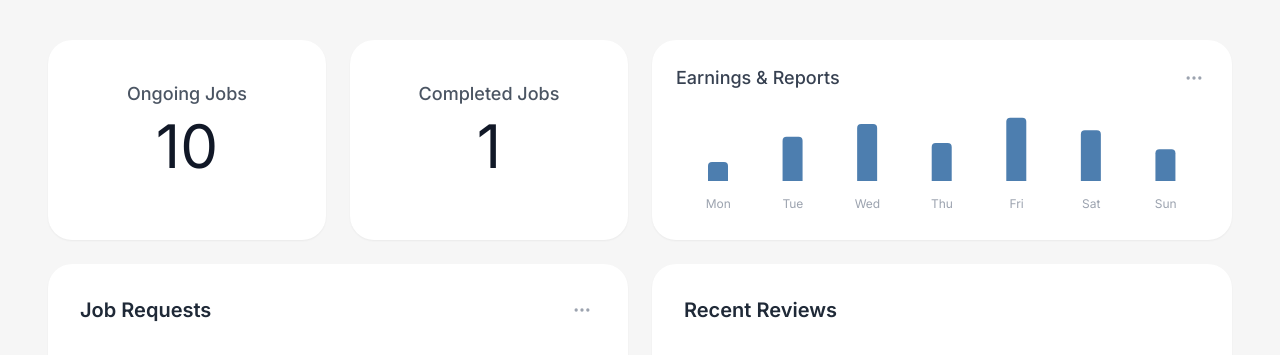
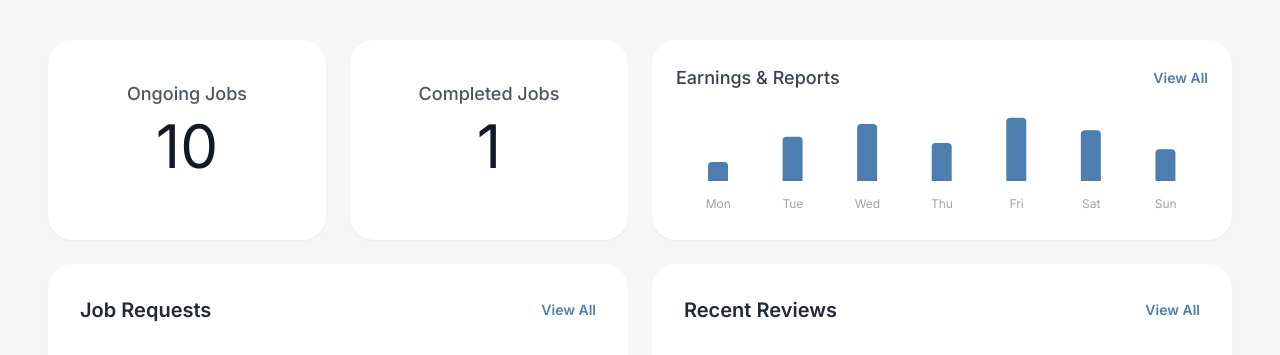
Before and after one commit to ero-s/BlueHire, a React (Vite) app in the folder frontend/: page /workerDashboard in a window 1280 px wide. Shown: the part 176-531 px from the top of the page. Built offline with nearby package versions, Linux system fonts and the light colour scheme; a web font is replaced by a local one.

Commit message:
Worker Update

```diff
--- a/frontend/src/MainPages/WorkerSide.tsx
+++ b/frontend/src/MainPages/WorkerSide.tsx
@@ -1,5 +1,10 @@
 import DashboardPage from "../Worker/pages/DashboardPage.tsx";
 import BookingJobManagementPage from "../Worker/pages/BookingJobManagementPage.tsx";
+import EarningsReportPage from "../Worker/pages/Earnings&ReportsPage.tsx";
+import JobRequestsPage from "../Worker/pages/JobRequestPage.tsx";
+import ReviewsAndRatingsPage from "../Worker/pages/Reviews&RatingsPage.tsx";
+import JobDetails from "../Worker/pages/JobDetailPage.tsx";
+
 // import "../Worker/assets/css/Worker.css";
 
 import { Routes, Route, Navigate} from "react-router-dom";
@@ -16,6 +21,14 @@ export default function WorkerSide() {
       {/* Browse available jobs */}
       <Route path="bookingJobsManagement" element={<BookingJobManagementPage />} />
 
+      <Route path="reviewsAndRatings" element={<ReviewsAndRatingsPage />} />
+
+      <Route path="earningsAndReports" element={<EarningsReportPage />} />
+
+      <Route path="jobRequests" element={<JobRequestsPage />} />
+
+      <Route path="jobDetails/:jobId" element={<JobDetails />} />
+
       {/* 404 Fallback */}
       <Route
         path="*"
--- a/frontend/src/Worker/components/DashboardMainSection.tsx
+++ b/frontend/src/Worker/components/DashboardMainSection.tsx
@@ -1,7 +1,7 @@
 import React from "react";
-import { useNavigate } from "react-router-dom"; // IMPORT THIS
+import { useNavigate } from "react-router-dom";
 import ProfilePic from "../../MainAssets/images/profile.png";
-import { Star, MoreHorizontal, CheckSquare, Square } from "lucide-react";
+import { Star, CheckSquare, Square } from "lucide-react";
 import {
   BarChart,
   Bar,
@@ -29,7 +29,7 @@ const JOB_REQUESTS = [
 ];
 
 const DashboardMainSection: React.FC = () => {
-  const navigate = useNavigate(); // HOOK INITIALIZATION
+  const navigate = useNavigate();
 
   return (
     <div className="flex flex-col gap-6">
@@ -37,9 +37,9 @@ const DashboardMainSection: React.FC = () => {
       {/* --- Top Row: Stats & Chart --- */}
       <div className="grid grid-cols-1 md:grid-cols-2 lg:grid-cols-4 gap-6">
 
-        {/* --- ONGOING JOBS CARD (Updated with Navigation) --- */}
+        {/* Ongoing Jobs */}
         <div
-          onClick={() => navigate('/bookingJobsManagement')} // NAVIGATE ACTION
+          onClick={() => navigate('/bookingJobsManagement')}
           className="bg-white p-8 rounded-3xl shadow-sm flex flex-col justify-center items-center h-[200px] hover:shadow-md transition-all cursor-pointer group border border-transparent hover:border-[#5AB3E6]"
         >
           <h3 className="text-lg text-gray-600 font-medium mb-2 group-hover:text-[#4D7EAF]">Ongoing Jobs</h3>
@@ -49,7 +49,7 @@ const DashboardMainSection: React.FC = () => {
 
         {/* Completed Jobs */}
         <div
-          onClick={() => navigate('/bookingJobsManagement')} // NAVIGATE ACTION
+          onClick={() => navigate('/bookingJobsManagement')}
           className="bg-white p-8 rounded-3xl shadow-sm flex flex-col justify-center items-center h-[200px] hover:shadow-md transition-all cursor-pointer group border border-transparent hover:border-[#5AB3E6]"
         >
           <h3 className="text-lg text-gray-600 font-medium mb-2 group-hover:text-[#4D7EAF]">Completed Jobs</h3>
@@ -61,8 +61,12 @@ const DashboardMainSection: React.FC = () => {
         <div className="bg-white p-6 rounded-3xl shadow-sm col-span-1 md:col-span-2 h-[200px] flex flex-col relative hover:shadow-md transition-shadow">
           <div className="flex justify-between items-center mb-2">
             <h3 className="text-lg text-gray-700 font-medium">Earnings & Reports</h3>
-            <button className="p-1 hover:bg-gray-100 rounded-full text-gray-400">
-               <MoreHorizontal size={20} />
+            {/* UPDATED: View All Link */}
+            <button
+              onClick={() => navigate('/earningsAndReports')} // Ensure you have this route or change to relevant route
+              className="text-sm font-semibold text-[#4D7EAF] hover:underline hover:text-[#3a628a] transition-colors"
+            >
+               View All
             </button>
           </div>
           <div className="flex-1 w-full h-full">
@@ -97,8 +101,12 @@ const DashboardMainSection: React.FC = () => {
         <div className="bg-white p-8 rounded-3xl shadow-sm hover:shadow-md transition-shadow">
           <div className="flex justify-between items-center mb-6">
             <h3 className="text-xl font-semibold text-gray-800">Job Requests</h3>
-            <button className="p-1 hover:bg-gray-100 rounded-full text-gray-400">
-               <MoreHorizontal size={20} />
+            {/* UPDATED: View All Link */}
+            <button
+              onClick={() => navigate('/jobRequests')} // Ensure you have this route
+              className="text-sm font-semibold text-[#4D7EAF] hover:underline hover:text-[#3a628a] transition-colors"
+            >
+               View All
             </button>
           </div>
 
@@ -142,7 +150,17 @@ const DashboardMainSection: React.FC = () => {
 
         {/* Recent Reviews Card */}
         <div className="bg-white p-8 rounded-3xl shadow-sm hover:shadow-md transition-shadow">
-          <h3 className="text-xl font-semibold text-gray-800 mb-8">Recent Reviews</h3>
+          {/* UPDATED: Added Flex container to align Title and View All button */}
+          <div className="flex justify-between items-center mb-8">
+            <h3 className="text-xl font-semibold text-gray-800">Recent Reviews</h3>
+            {/* UPDATED: View All Link */}
+            <button
+              onClick={() => navigate('/reviewsAndRatings')} // Ensure you have this route
+              className="text-sm font-semibold text-[#4D7EAF] hover:underline hover:text-[#3a628a] transition-colors"
+            >
+               View All
+            </button>
+          </div>
 
           <div className="flex flex-col md:flex-row gap-8">
             <div className="flex flex-col items-center md:items-start min-w-[140px] text-center md:text-left">
--- a/frontend/src/Worker/components/JobRequestTable.tsx
+++ b/frontend/src/Worker/components/JobRequestTable.tsx
@@ -25,21 +25,6 @@ const JobRequestTable: React.FC = () => {
     <div className="bg-white p-6 rounded-lg shadow-xl w-full max-w-7xl mx-auto mt-8 border border-gray-100">
       {/* Header Section */}
       <div className="flex items-center mb-6 pl-2">
-        {/* Left Arrow Icon */}
-        <svg
-          xmlns="http://www.w3.org/2000/svg"
-          width="24"
-          height="24"
-          viewBox="0 0 24 24"
-          fill="none"
-          stroke="currentColor"
-          strokeWidth="2"
-          strokeLinecap="round"
-          strokeLinejoin="round"
-          className="h-6 w-6 text-gray-700 cursor-pointer mr-3"
-        >
-          <path d="m15 18-6-6 6-6" />
-        </svg>
         <h2 className="text-2xl font-bold text-gray-800">
           Job{' '}
           <span className="text-[#26466F]">
--- a/frontend/src/Worker/pages/Earnings&ReportsPage.tsx
+++ b/frontend/src/Worker/pages/Earnings&ReportsPage.tsx
@@ -2,22 +2,32 @@ import React from 'react';
 import WorkerNavbar from "../components/WorkerNavbar";
 import Footer from '../components/WorkerFooter';
 import GraphTable from "../components/Earnings&ReportGraphTable";
-
+import { useNavigate } from 'react-router-dom';
+import { ArrowLeft } from 'lucide-react';
 // --- Component Integration ---
 
 const EarningsReportPage: React.FC = () => {
+  const navigate = useNavigate();
   return (
     // 1. Main container for the entire page
     <div className="flex flex-col min-h-screen bg-gray-50">
 
       {/* 2. Navigation Bar */}
-      <WorkerNavbar />
+      <div className="fixed top-0 w-full z-40 bg-[#F6F6F6]">
+              <WorkerNavbar />
+      </div>
 
       {/* 3. Main Content Area */}
       {/* MODIFIED: Removed 'max-w-screen-xl' and 'mx-auto' to allow content to fill the width. */}
       {/* Also removed padding from <main> and moved it to the inner <div> for better control. */}
-      <main className="flex-grow w-full">
-
+      <main className="pt-24 sm:pt-28 lg:pt-28 pl-8 pr-8">
+        <button
+            onClick={() => navigate('/workerDashboard')}
+            className="flex items-center gap-2 mb-6 text-gray-500 hover:text-[#4D7EAF] transition-colors font-medium pl-6"
+           >
+           <ArrowLeft size={20} />
+              <span>Back to Dashboard</span>
+        </button>
         {/* A. Combined Content is placed here, with padding applied to this div */}
         {/* The padding controls the spacing from the screen edges. */}
         <div className="py-6 sm:py-8 lg:py-10 px-6 sm:px-8 lg:px-10">
--- a/frontend/src/Worker/pages/JobRequestPage.tsx
+++ b/frontend/src/Worker/pages/JobRequestPage.tsx
@@ -1,12 +1,22 @@
 import React from 'react';
 import WorkerNavbar from "../components/WorkerNavbar";
 import JobRequestTable from "../components/JobRequestTable";
+import { useNavigate } from 'react-router-dom';
+import { ArrowLeft } from 'lucide-react';
 
 const JobRequestPage: React.FC = () => {
+  const navigate = useNavigate();
   return (
     <div className="min-h-screen bg-gray-50">
       <WorkerNavbar />
       <main className="max-w-7xl mx-auto px-4 sm:px-6 lg:px-8 py-8">
+        <button
+          onClick={() => navigate('/workerDashboard')}
+          className="flex items-center gap-2 mb-6 text-gray-500 hover:text-[#4D7EAF] transition-colors font-medium"
+        >
+          <ArrowLeft size={20} />
+          <span>Back to Dashboard</span>
+        </button>
         <JobRequestTable />
       </main>
     </div>
--- a/frontend/src/Worker/pages/Reviews&RatingsPage.tsx
+++ b/frontend/src/Worker/pages/Reviews&RatingsPage.tsx
@@ -1,7 +1,8 @@
 import React from 'react';
 // Assuming WorkerNavbar is located at the path below
 import WorkerNavbar from "../components/WorkerNavbar";
-
+import { useNavigate } from 'react-router-dom';
+import { ArrowLeft } from 'lucide-react';
 // --- Interfaces ---
 
 interface Review {
@@ -125,15 +126,25 @@ const ReviewCard: React.FC<{ review: Review }> = ({ review }) => (
 // --- Main WorkerReviewGrid Component ---
 
 const WorkerReviewGrid: React.FC = () => {
+const navigate = useNavigate();
   return (
     // Outer container for the entire page
     <div className="min-h-screen bg-gray-50">
 
       {/* 1. Navbar component is placed first */}
-      <WorkerNavbar />
+      <div className="fixed top-0 w-full z-40 bg-[#F6F6F6]">
+                    <WorkerNavbar />
+      </div>
 
       {/* 2. Main Content Area */}
-      <main className="p-6 sm:p-8 lg:p-10">
+      <main className="pt-24 sm:pt-28 lg:pt-28 pl-10 pr-10">
+        <button
+          onClick={() => navigate('/workerDashboard')}
+          className="flex items-center gap-2 mb-6 text-gray-500 hover:text-[#4D7EAF] transition-colors font-medium"
+        >
+          <ArrowLeft size={20} />
+          <span>Back to Dashboard</span>
+        </button>
         <h1 className="text-3xl font-bold text-gray-800 mb-8">Worker Reviews</h1>
 
         <div className="max-w-6xl mx-auto">
```
